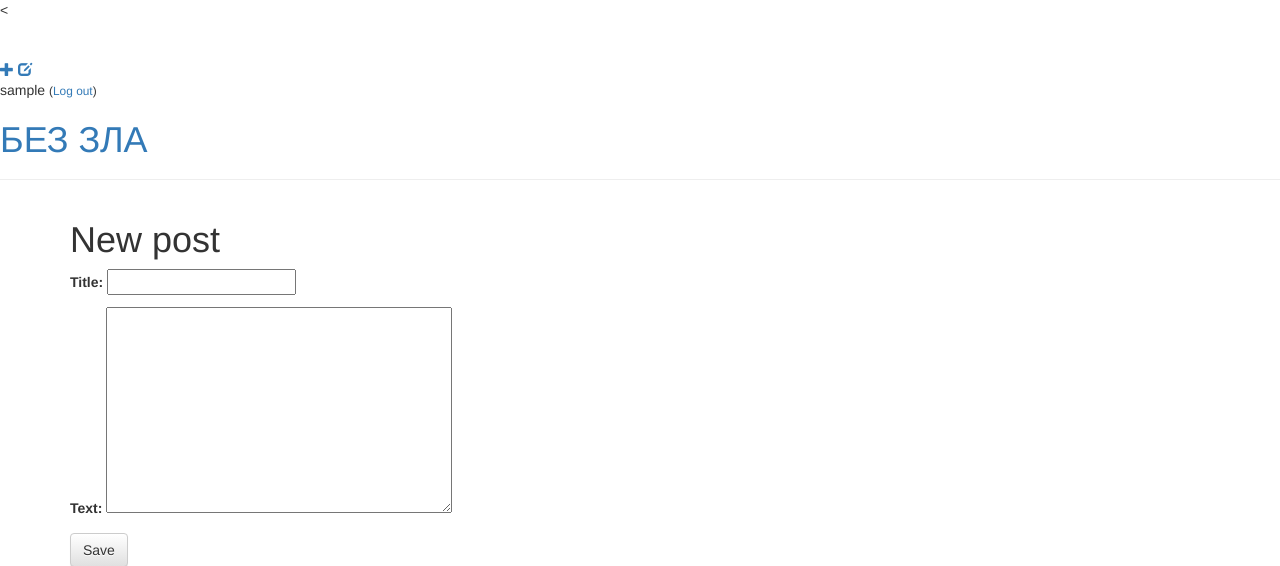
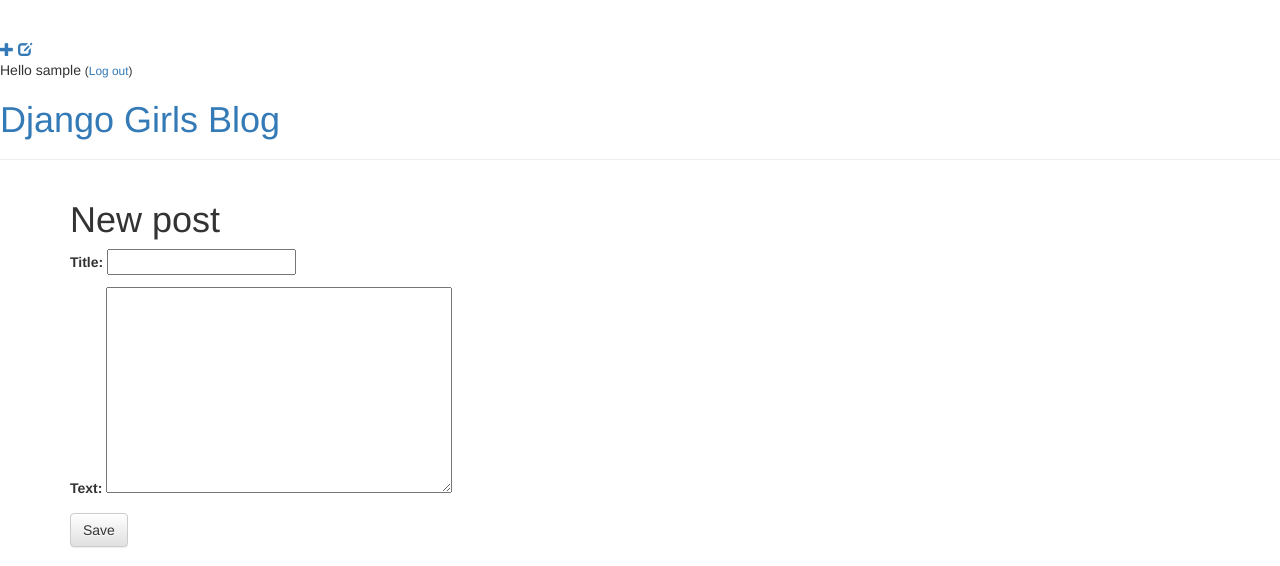
Before and after one commit to russkoepole/my-first-blog, a Django app: page /post/new/ in a window 1280 px wide. Shown: the top 566 px of the page. Run offline with Django 3.2, Linux system fonts and the light colour scheme; the visitor is signed in with stand-in values (Sample User, id 1); some libraries are stand-ins or nearby versions.

Commit message:
HM POSMOTRIM

```diff
--- a/blog/templates/blog/base.html
+++ b/blog/templates/blog/base.html
@@ -8,15 +8,15 @@
         <link rel="stylesheet" href="{% static 'css/blog.css' %}">
     </head>
    <body>
-    <<div class="page-header">
+    <div class="page-header">
     {% if user.is_authenticated %}
         <a href="{% url 'post_new' %}" class="top-menu"><span class="glyphicon glyphicon-plus"></span></a>
         <a href="{% url 'post_draft_list' %}" class="top-menu"><span class="glyphicon glyphicon-edit"></span></a>
-        <p class="top-menu"> {{ user.username }} <small>(<a href="{% url 'logout' %}">Log out</a>)</small></p>
+        <p class="top-menu">Hello {{ user.username }} <small>(<a href="{% url 'logout' %}">Log out</a>)</small></p>
     {% else %}
         <a href="{% url 'login' %}" class="top-menu"><span class="glyphicon glyphicon-lock"></span></a>
     {% endif %}
-    <h1><a href="/">БЕЗ ЗЛА</a></h1>
+    <h1><a href="/">Django Girls Blog</a></h1>
 </div>
 
     <div class="content container">
```
